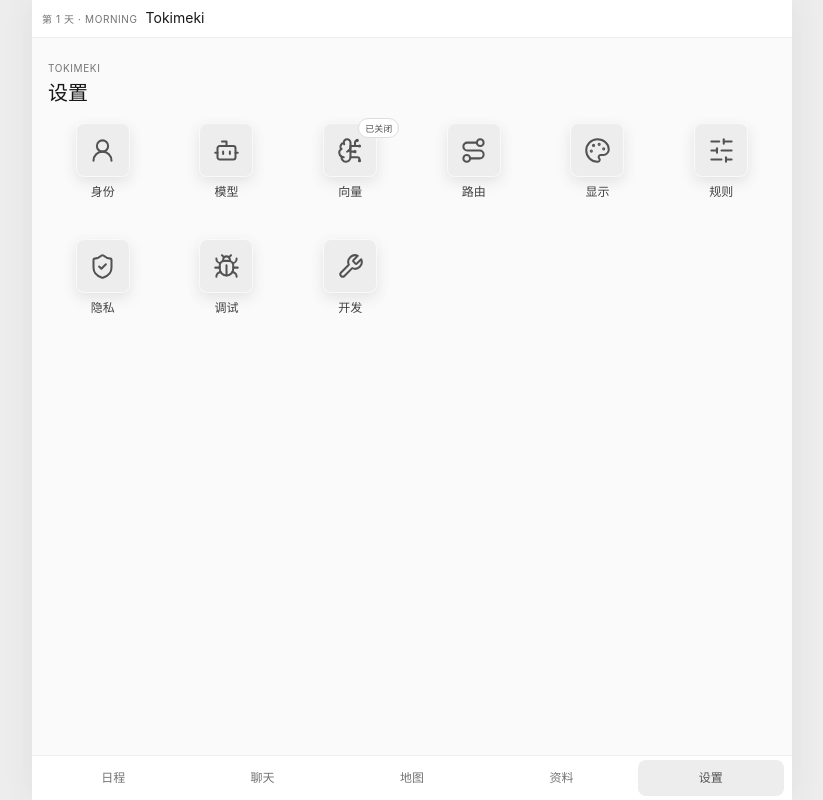
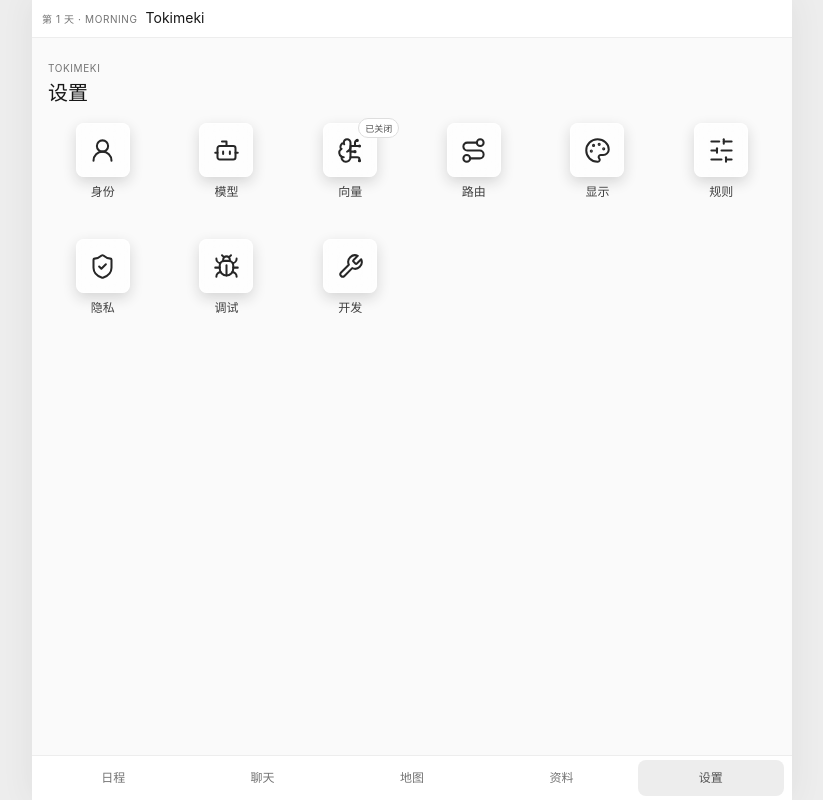
Before and after one commit to ssrei7/Tokimeki, a React (Vite) app: page / in a window 1280 px wide. Both pictures are taken after a click on the button "设置". Shown: the whole page, without its empty margins (228-1051 px from the left). Built offline with nearby package versions, Linux system fonts and the light colour scheme.

Commit message:
style: add neutral glass desktop icons

```diff
--- a/src/index.css
+++ b/src/index.css
@@ -27,6 +27,10 @@
   --warning: var(--gray-600);
   --destructive: var(--gray-900);
   --ring: var(--gray-600);
+  --desktop-icon-surface: rgb(255 255 255 / 0.68);
+  --desktop-icon-surface-hover: rgb(255 255 255 / 0.82);
+  --desktop-icon-border: rgb(255 255 255 / 0.78);
+  --desktop-icon-shadow: rgb(23 23 23 / 0.16);
   --radius: 0.5rem;
 }
 
--- a/src/ui/theme/app.css
+++ b/src/ui/theme/app.css
@@ -23,15 +23,12 @@ button.danger { background: var(--gray-100); color: var(--gray-700); }
 .page-header h2 { margin-top: 3px; font-size: 20px; line-height: 1.2; }
 .desktop-grid { display: grid; grid-template-columns: repeat(4, minmax(0, 1fr)); gap: 22px 10px; align-items: start; }
 .desktop-app-icon { position: relative; min-width: 0; min-height: 92px; display: flex; flex-direction: column; align-items: center; gap: 7px; padding: 0 2px; border: 0; border-radius: 8px; background: transparent; color: var(--gray-700); box-shadow: none; }
-.desktop-app-icon:hover { background: var(--gray-50); }
-.desktop-app-icon-glyph { width: 54px; height: 54px; flex: 0 0 54px; display: grid; place-items: center; border: 1px solid rgb(255 255 255 / 0.67); border-radius: 8px; box-shadow: 0 5px 14px rgb(63 63 63 / 0.12); }
+.desktop-app-icon:hover { background: transparent; }
+.desktop-app-icon:focus-visible { background: transparent; }
+.desktop-app-icon-glyph { width: 54px; height: 54px; flex: 0 0 54px; display: grid; place-items: center; border: 1px solid var(--desktop-icon-border); border-radius: 8px; background: var(--desktop-icon-surface); color: var(--gray-800); box-shadow: 0 5px 14px var(--desktop-icon-shadow); backdrop-filter: blur(14px); -webkit-backdrop-filter: blur(14px); transition: background-color 140ms ease, border-color 140ms ease, box-shadow 140ms ease; }
+.desktop-app-icon:hover .desktop-app-icon-glyph, .desktop-app-icon:focus-visible .desktop-app-icon-glyph { background: var(--desktop-icon-surface-hover); border-color: var(--gray-0); box-shadow: 0 6px 16px rgb(23 23 23 / 0.2); }
 .desktop-app-icon-glyph svg { width: 27px; height: 27px; stroke-width: 1.8; }
-.desktop-app-icon-glyph.tone-blue { background: var(--gray-100); color: var(--gray-700); }
-.desktop-app-icon-glyph.tone-green { background: var(--gray-100); color: var(--gray-600); }
-.desktop-app-icon-glyph.tone-amber { background: var(--gray-100); color: var(--gray-700); }
-.desktop-app-icon-glyph.tone-rose { background: var(--gray-100); color: var(--gray-700); }
-.desktop-app-icon-glyph.tone-violet { background: var(--gray-100); color: var(--gray-600); }
-.desktop-app-icon-glyph.tone-gray { background: var(--gray-100); color: var(--gray-600); }
+.desktop-app-icon-glyph.tone-blue, .desktop-app-icon-glyph.tone-green, .desktop-app-icon-glyph.tone-amber, .desktop-app-icon-glyph.tone-rose, .desktop-app-icon-glyph.tone-violet, .desktop-app-icon-glyph.tone-gray { background: var(--desktop-icon-surface); color: var(--gray-800); }
 .desktop-app-icon-label { width: 100%; min-height: 2.6em; color: var(--gray-700); font-size: 12px; font-weight: 600; line-height: 1.3; text-align: center; overflow-wrap: anywhere; }
 .desktop-app-icon .status-badge { position: absolute; top: -5px; left: 50%; max-width: 58px; transform: translateX(8px); overflow: hidden; text-overflow: ellipsis; white-space: nowrap; }
 .status-badge { display: inline-flex; align-items: center; min-height: 20px; padding: 2px 6px; border: 1px solid var(--gray-200); border-radius: 999px; background: var(--gray-0); color: var(--gray-600); font-size: 9px; font-weight: 700; line-height: 1; }
```
Also changed, not shown: 2 other files (tests, documents, lock files or other folders).
